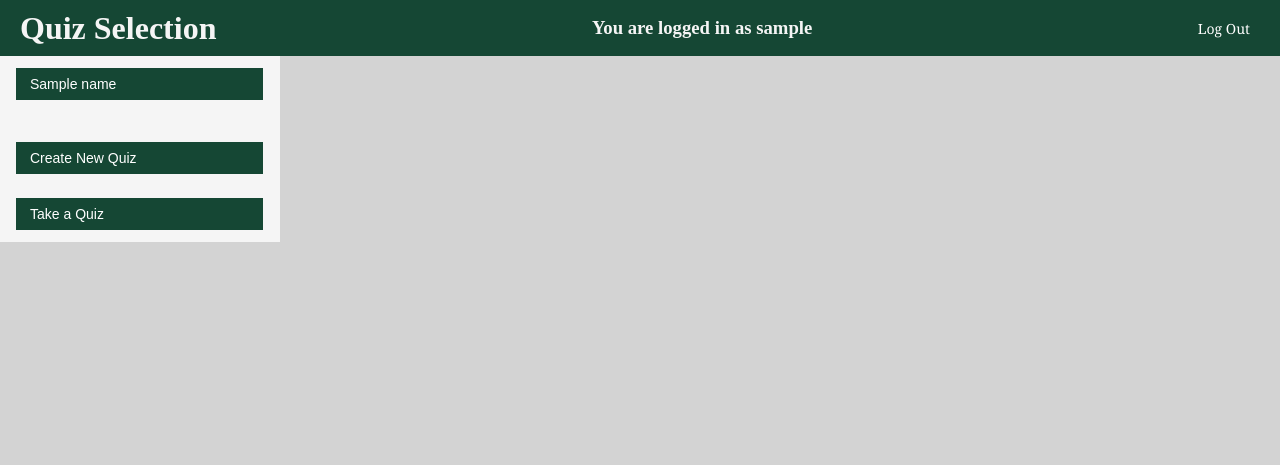
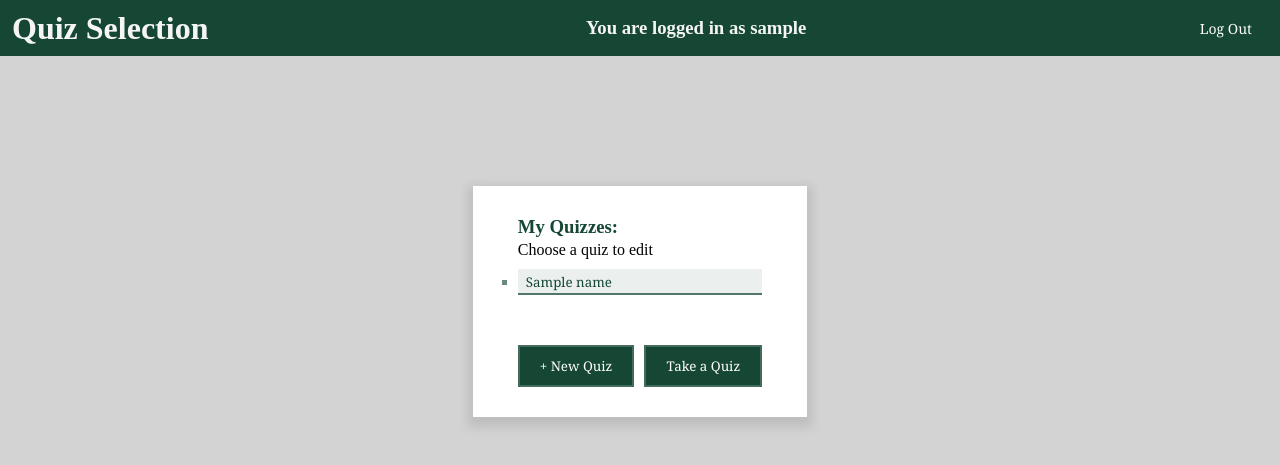
Before and after one commit to VERSO-UVM/UVM-Career-Quiz, a Flask app: template templates/quiz_selection.html in a window 1280 px wide. Shown: the top 465 px of the page. Run offline with Flask 3, Linux system fonts and the light colour scheme; the template is opened without the code that fills it: most values are stand-ins (such as "Sample title", 1, 10 or a date in 2020).

Commit message:
CSS update
reworked the login pages and quiz selection

```diff
--- a/static/quiz_selection.css
+++ b/static/quiz_selection.css
@@ -6,61 +6,123 @@
 
 body {
     background-color: lightgray;
+}
 
+main {
+    display: flex;
+    flex-direction: column;
+    align-items: center;
 }
+
 
 header {
     background: #154734;
     color: whitesmoke;
-    padding: 0 20px;
+    padding: 0 12px;
     height: 56px;
     display: flex;
     align-items: center;
     justify-content: space-between;
     position: sticky;
     top: 0;
+}
+
+#actions button {
+    background-color: #154734;
+    color: white;
+    padding: 10px 20px;
+    border: none;
+    cursor: pointer;
+    transition: .2s ease;
+    font-family: 'DM Serif Display', Georgia, serif;
+    border-style: solid;
+    border-color: rgba(255, 255, 255, 0.2);
+    border-width: 2px;
 
 }
 
-aside {
-    width: 280px;
-    background: whitesmoke;
-    height: 100%;
-    overflow-y: auto;
-    border-right: 1px solid whitesmoke;
+#actions {
+    display: flex;
+    align-items: center;
+    gap: 10px;
+}
+
+#actions button:hover {
+    transform: translateY(-1px);
+    border-color: rgba(255, 255, 255, 0.6);
+}
+
+#actions button:active {
+    translate: 0 2px;
+    opacity: 0.75;
+}
+
+
+
+main>div {
+    display: inline-flex;
+    padding: 30px 45px;
+    flex-direction: column;
+    gap: 50px;
+    margin-top: 130px;
+    justify-content: center;
+    background-color: white;
+    box-shadow: 0 5px 10px 5px rgba(0, 0, 0, 0.1);
+}
+
+main h3 {
+    color: #154734;
+    margin-bottom: 3px;
+}
+
+#quizzes {
     display: flex;
     flex-direction: column;
+    gap: 10px;
 }
 
-#quiz_creation {
-    padding: 12px 16px;
-    background: whitesmoke;
+#quizzes ul {
+    display: flex;
+    flex-direction: column;
+    gap: 8px;
+    list-style-type: square;
 }
 
-.quiz_selector {
-    background: #154734;
-    color: white;
-    padding: 8px 14px;
+li::marker {
+    color:#154734a1;
+
+}
+
+.quiz-selector {
+    background-color: #15473415;
+    transition: all 0.2s ease;
+    padding: 4px 8px 2px 8px;
     border: none;
-    cursor: pointer;
+    border-bottom: #154734b7 2px solid;
+    color: #154734;
+    font-family: 'DM Serif Display', Georgia, serif;
     width: 100%;
-    font-size: 14px;
     text-align: left;
 }
 
-.quiz_selector:hover {
-    background: rgb(30, 95, 69);
+.quiz-selector:hover {
+    transform: translateX(2px);
+    border-bottom-color:#1547348d;
 }
 
-.home_btn{
+.quiz-selector:active {
+    opacity: 0.75;
+}
+
+.home_btn {
     background: #154734;
     color: white;
     border: none;
     cursor: pointer;
     font-family: 'DM Serif Display', Georgia, serif;
     font-size: 14px;
-    height: 56px;
-    padding :10px;
+    padding: 10px 16px;
+    transition: all 0.2s ease;
 }
 
 .home_btn:hover {
--- a/templates/logged_out.html
+++ b/templates/logged_out.html
@@ -18,8 +18,8 @@
     <main>
         <p class="logged_out_message">You have been logged out successfully.</p>
         <div id="choice">
-            <a href="{{ url_for('quiz_login') }}"><button>Log back in</button></a>
-            <a href="{{ url_for('login_page') }}"><button>Back to start</button></a>
+            <a href="{{ url_for('quiz_login') }}"><button>Log in</button></a>
+            <a href="{{ url_for('login_page') }}"><button>Home page</button></a>
         </div>
     </main>
 </body>
--- a/templates/quiz_selection.html
+++ b/templates/quiz_selection.html
@@ -18,23 +18,32 @@
         </a>
     </header>
     <main>
-        <aside>
+        <div>
+            <div id="quizzes">
+                <div>
+                    <h3>My Quizzes:</h3>
+                    <p>Choose a quiz to edit</p>
+                </div>
+                <ul>
                     {% for quiz in quizzes %}
+                    <li>
+                        <a id="quiz_creation" href="{{ url_for('quiz_builder', quiz=quiz) }}">
+                            <button class="quiz-selector">{{ names[loop.index0] }}</button>
+                        </a>
+                    </li>
+                    {% endfor %}
+                </ul>
+            </div>
 
-            <a id="quiz_creation" href="{{ url_for('quiz_builder', quiz=quiz) }}">
-                <button class="quiz_selector">{{ names[loop.index0] }}</button>
-            </a>
-
-            {% endfor %}
-
-            <br>
+            <div id="actions">
                 <a id="quiz_creation" href="{{ url_for('quiz_builder', quiz='new_quiz') }}">
-                <button class="quiz_selector">Create New Quiz</button>
+                    <button class="quiz_selector">+ New Quiz</button>
                 </a>
                 <a id="quiz_creation" href="{{url_for('show_available_quizzes')}}">
                     <button class="quiz_selector">Take a Quiz</button>
                 </a>
-        </aside>
+            </div>
+        </div>
     </main>
 </body>
 
```
Also changed, not shown: static/login.css (+31 -1 lines), static/quiz_login.css (+92 -8 lines), templates/login_page.html (+8 -4 lines), templates/quiz_login.html (+21 -15 lines), templates/register.html (+16 -11 lines). Lines whose indentation alone changed are shown as unchanged.
